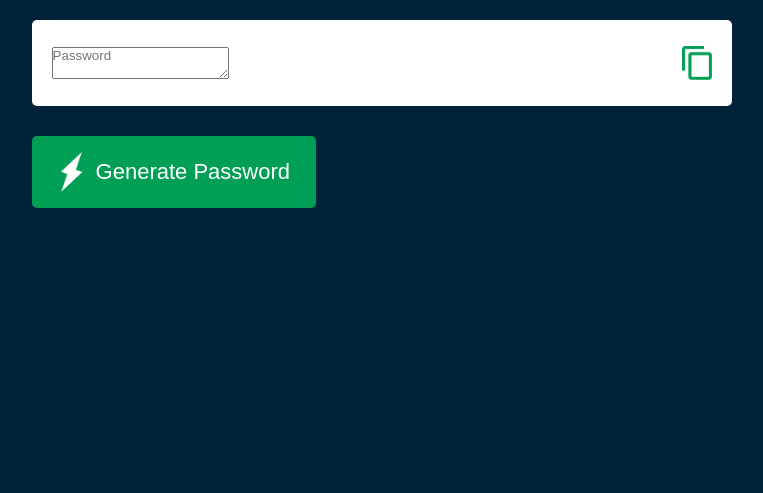
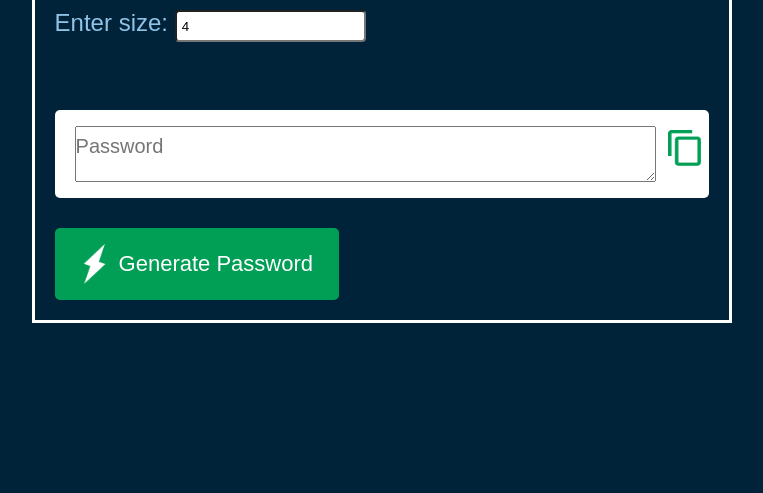
Before and after one commit to niteshpatel99/random-password-generator, a plain HTML site: page index.html in a window 1280 px wide. Shown: the part 307-800 px from the top of the page, without its empty margins (122-885 px from the left). Drawn offline with Linux system fonts and the light colour scheme.

Commit message:
Update style.css

```diff
--- a/style.css
+++ b/style.css
@@ -12,8 +12,11 @@ body{
 
 .container{
     margin :12%;
-    width :90%;
+    width :70%;
     max-width: 700px;
+    border: solid white;
+    padding: 20px;
+    align-self: center;
 }
 .display{
     width: 100%;
@@ -22,25 +25,52 @@ body{
     background: #fff;
     color: #333;
     display: flex;
-    align-items: center;
+    /* align-items: center; */
     justify-content: space-between;
-    padding: 26px 20px;
+    padding: 4px 8px;
     border-radius: 5px;
 }
 
+#password{
+    width: 100%;
+    margin:12px;
+    font-size: 20px;
+    padding-top: 8px;
+}
 .container h1{
     font-weight: 500;
     font-size: 45px;
+    margin-bottom: 35px;
 }
 .container h1 span{
     color: #019f55;
     border-bottom: 4px solid #019f55;
     padding-bottom: 7px;
 }
+#demo{
+    font-size: 20px;
+    color: #b7ca07;
+    margin-top: 5px;
+    margin-bottom: 5px;
+}
+#size{
+    size: 20px;
+    height: 32px;
+    padding: 5px;
+    margin-bottom: 18px;
+    border-radius: 4px;
+}
+
+.container label{
+    color:#8fc4e8;
+    font-size: 24px;
+}
 
 .display img{
-    width: 30px;
+    width: 36px;
+    height: 36px;
     cursor: pointer;
+    margin-top: 16px;
 }
 
 .display input{
```
